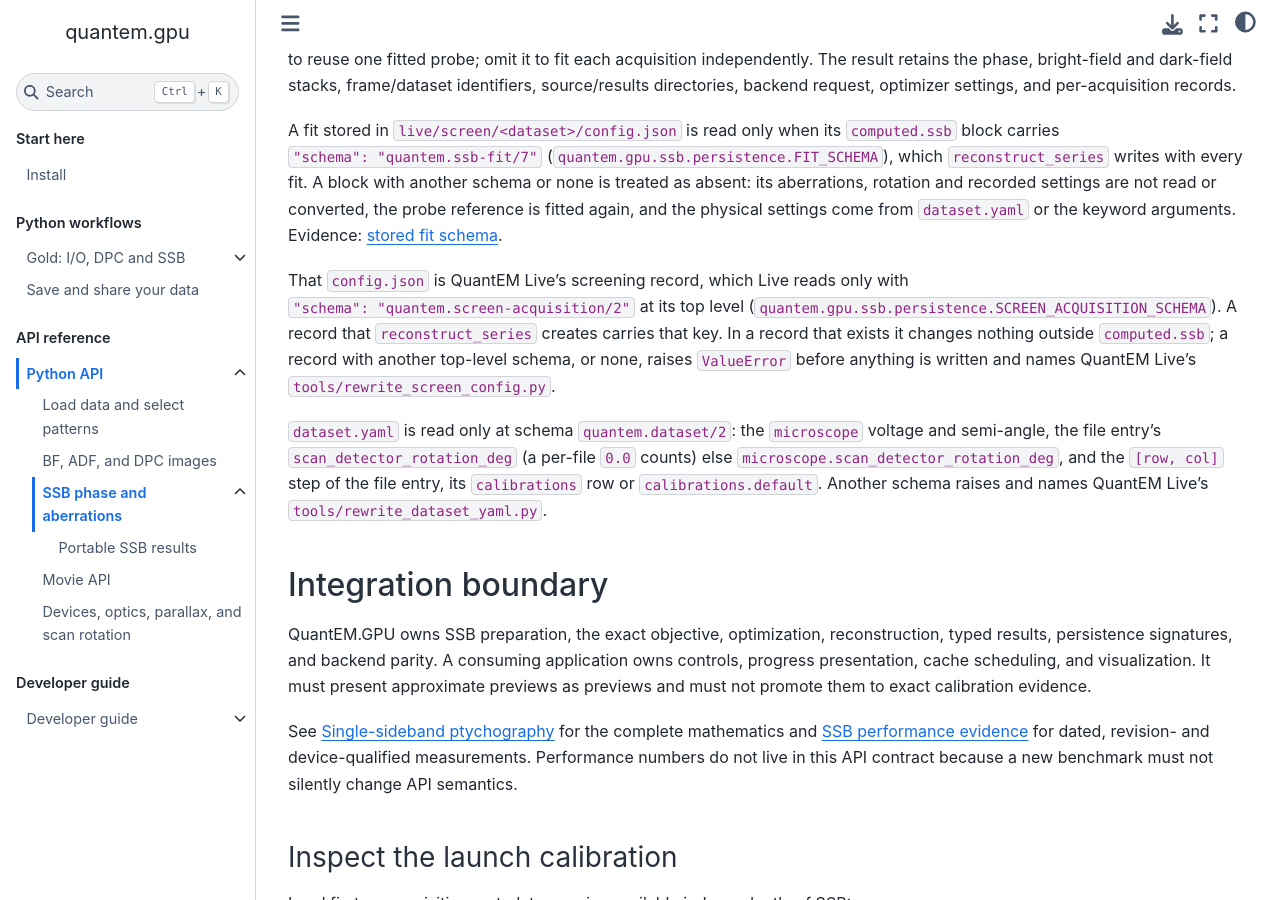
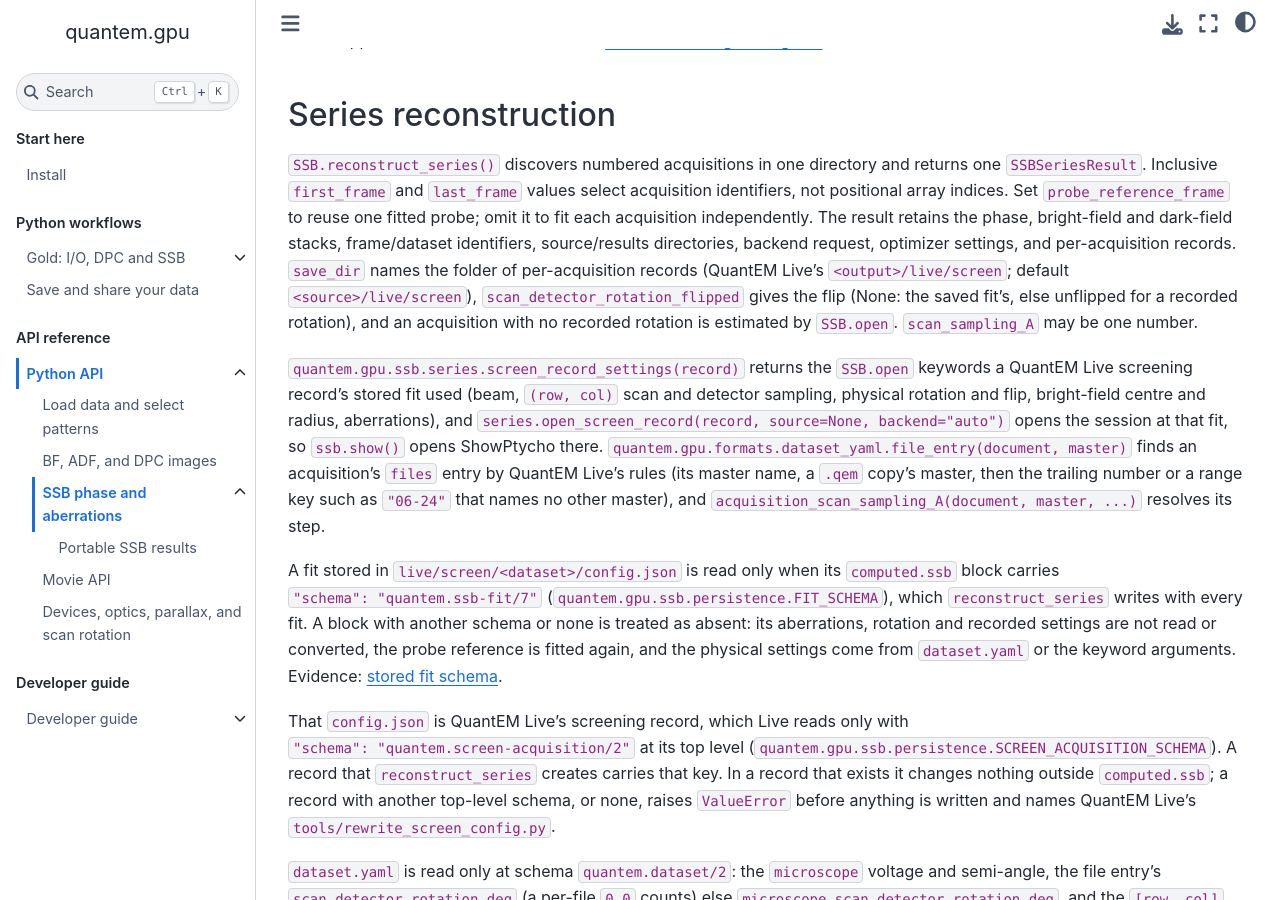
Before and after one commit to bobleesj/quantem.gpu, a Jupyter Book: the page built from docs/api/ssb.md, in a window 1280 px wide and 900 px high, scrolled down 12639 px. Built offline with Jupyter Book 1.0.4 settings and Sphinx 7.4.7 and the Sphinx Book theme 1.1.4, drawn with Linux system fonts in a browser that asks for light colours; pages that are not in the unit, such as notebooks, are missing from menus; some of the changed text lies outside the part shown.

Commit message:
Describe tonight's SSB API in the docs
docs/api/ssb.md states the result's refinement and rotation-check fields
and the /8 result record, the num_trials / refinement / known-aberrations
rules, the depth-spread range, reconstruct_series' save_dir, flip and
scalar step, and the Live record helpers series.screen_record_settings /
open_screen_record and formats.dataset_yaml.file_entry. The API index
lists the new optics and geometry helpers.

```diff
--- a/docs/api/ssb.md
+++ b/docs/api/ssb.md
@@ -52,7 +52,8 @@
 `ssb.find_aberrations(tilt=True, search_ranges={"C10_nm": (-50, 50)}, fixed_aberrations={"C12_nm": 0.0})`.
 It searches `phi12_deg` over its whole period, so a `phi12_deg` range or a
 nonzero held `C12_nm` alone raises and names what to pass; holding all three
-coefficients needs `check_rotation=False`. Assign `ssb.aberrations = {...}` to
+coefficients needs `check_rotation=False`. The joint fit searches depth
+spreads in `quantem.gpu.ssb.DEPTH_SPREAD_RANGE_NM` (2 to 60 nm). Assign `ssb.aberrations = {...}` to
 state a known calibration, which `reconstruct()` then applies without fitting.
 `detector_sampling_mrad` is detector angular sampling in
 mrad per pixel, `(row, col)`. When it is omitted and absent from metadata, CUDA and MPS both use `semiangle_mrad`
@@ -80,8 +81,15 @@
 `find_aberrations()` returns one `SSBResult`. Its primary field is the complex64
 `object_wave` with shape `(scan_row, scan_column)`. `phase` and `amplitude` are
 derived as `angle(object_wave)` and `abs(object_wave)`. The result also records
-the backend, fitted aberrations, rotation, loss, trial/refinement counts,
-bright-field geometry, timings, reuse state, and provenance metadata.
+the backend, fitted aberrations, rotation, loss, trial counts, the local
+`refinement` applied (`"nelder-mead"`, `"newton"` or None), bright-field
+geometry, timings, reuse state, and provenance metadata. The rotation check
+is `column_sign`, `initial_scan_detector_rotation_deg` (the angle before the
+check) and `initial_column_sign`; `reconstruct()` keeps them on its result
+whenever it applies that fit's coefficients, so `report()` shows the
+suggested rotation and `result.show("rotation")` compares both branches.
+Saved results (`save_dir`) are `quantem.ssb-result/8` records; a `/7` record
+is computed again.
 
 ## Shapes, coordinates, dtypes, and units
 
@@ -472,9 +480,11 @@
 - `SSB(data.data, ...)` raises `TypeError`: the encoded storage inside a loaded
   dataset has no bounded read of its own. Pass the dataset, `SSB(data, ...)`, or
   open the file with `SSB.open(path, ...)`.
-- `trials` must be non-negative and `refinement` is `"nelder-mead"` or `None`.
-  With `tilt=True`, at least one trial is required. Use `reconstruct()` to
-  apply known parameters without a search.
+- `num_trials` must be non-negative and `refinement` is `"auto"`,
+  `"nelder-mead"`, `"newton"` (tilt fits) or `None`. With `tilt=True` and
+  `num_trials=0` the session's previous joint fit is refined. Use
+  `reconstruct()`, or assign `ssb.aberrations = {...}`, to apply known
+  parameters without a search.
 - To save results from an in-memory array, provide `source_path` for provenance.
   Direct arrays never reuse results from disk automatically: a path cannot
   identify which crop or edited array the scientist supplied.
@@ -658,6 +668,23 @@
 acquisition independently. The result retains the phase, bright-field and
 dark-field stacks, frame/dataset identifiers, source/results directories,
 backend request, optimizer settings, and per-acquisition records.
+`save_dir` names the folder of per-acquisition records (QuantEM Live's
+`<output>/live/screen`; default `<source>/live/screen`),
+`scan_detector_rotation_flipped` gives the flip (None: the saved fit's, else
+unflipped for a recorded rotation), and an acquisition with no recorded
+rotation is estimated by `SSB.open`. `scan_sampling_A` may be one number.
+
+`quantem.gpu.ssb.series.screen_record_settings(record)` returns the
+`SSB.open` keywords a QuantEM Live screening record's stored fit used (beam,
+`(row, col)` scan and detector sampling, physical rotation and flip,
+bright-field centre and radius, aberrations), and
+`series.open_screen_record(record, source=None, backend="auto")` opens the
+session at that fit, so `ssb.show()` opens ShowPtycho there.
+`quantem.gpu.formats.dataset_yaml.file_entry(document, master)` finds an
+acquisition's `files` entry by QuantEM Live's rules (its master name, a
+`.qem` copy's master, then the trailing number or a range key such as
+`"06-24"` that names no other master), and
+`acquisition_scan_sampling_A(document, master, ...)` resolves its step.
 
 A fit stored in `live/screen/<dataset>/config.json` is read only when its
 `computed.ssb` block carries `"schema": "quantem.ssb-fit/7"`
```
Also changed, not shown: CHANGELOG.md (+1 -1 lines), docs/api/index.md (+2 -2 lines).
